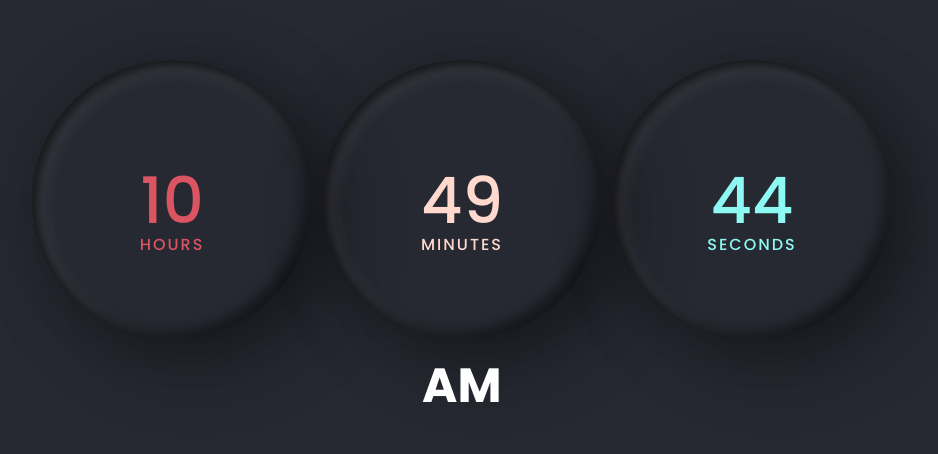
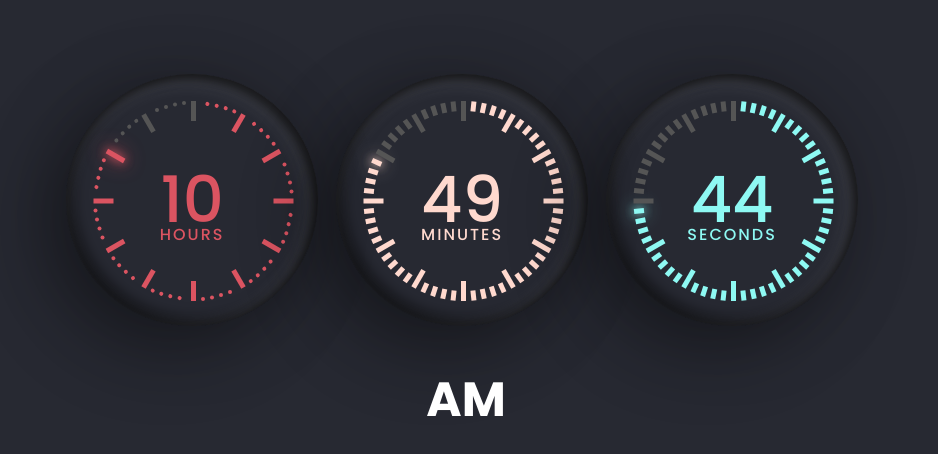
Before and after one commit to LilySky22/CSS-Clock, a plain HTML site: page Index.html in a window 1280 px wide. Shown: the part 208-662 px from the top of the page, without its empty margins (178-1116 px from the left). Drawn offline with Linux system fonts and the light colour scheme.

Commit message:
Add files via upload

```diff
--- a/Index.html
+++ b/Index.html
@@ -25,9 +25,42 @@
             var minutes = date.getMinutes();
             var seconds = date.getSeconds();
 
-            secDots.innerHTML = '<b>' + amPm + '</b>' + '<h2>' + zero(seconds) + '<br><span>Seconds</span></h2>';
-            minDots.innerHTML = '<h2>' + zero(minutes) + '<br><span>Minutes</span></h2>';
-            hrDots.innerHTML = '<h2>' + zero(hours) + '<br><span>Hours</span></h2>';
+            var secondsDots = '';
+            for(var i = 1; i < 61; i++) {
+                var rotation = i * 6;
+                if ( i === seconds) {
+                    secondsDots += '<div class="dot active" style="transform: rotate('+rotation+'deg)"></div>';
+                }
+                else {
+                    secondsDots += '<div class="dot" style="transform: rotate('+rotation+'deg)"></div>';
+                }
+            }
+
+            var minutesDots = '';
+            for(var i = 1; i < 61; i++) {
+                var rotation = i * 6;
+                if ( i === minutes) {
+                    minutesDots += '<div class="dot active" style="transform: rotate('+rotation+'deg)"></div>';
+                }
+                else {
+                    minutesDots += '<div class="dot" style="transform: rotate('+rotation+'deg)"></div>';
+                }
+            }
+
+            var hoursDots = '';
+            for(var i = 1; i < 13; i++) {
+                var rotation = i * 30;
+                if ( i === hours) {
+                    hoursDots += '<div class="dot active" style="transform: rotate('+rotation+'deg)"></div>';
+                }
+                else {
+                    hoursDots += '<div class="dot" style="transform: rotate('+rotation+'deg)"></div>';
+                }
+            }
+
+            secDots.innerHTML = secondsDots + '<b>' + amPm + '</b>' + '<h2>' + zero(seconds) + '<br><span>Seconds</span></h2>';
+            minDots.innerHTML = minutesDots + '<h2>' + zero(minutes) + '<br><span>Minutes</span></h2>';
+            hrDots.innerHTML = hoursDots + '<h2>' + zero(hours) + '<br><span>Hours</span></h2>';
         }
 
         function zero(number) {
--- a/style.css
+++ b/style.css
@@ -24,9 +24,10 @@ body {
 #minDots,
 #secDots {
     position: relative;
-    width: 200px;
-    height: 200px;
+    width: 180px;
+    height: 180px;
     border-radius: 50%;
+    rotate: 90deg;
 }
 
 #hrDots::before,
@@ -49,6 +50,7 @@ body {
 {
     position: absolute;
     text-align: center;
+    rotate: -90deg;
     inset: 0;
     display: flex;
     justify-content: center;
@@ -75,6 +77,64 @@ body {
     position: absolute;
     color: white;
     display: inline-flex;
-    transform: translate(-230px,250px);
+    transform: rotate(-90deg)translate(-320px,250px);
     font-size: 3em;
 }
+
+#secDots .dot,
+#minDots .dot,
+#hrDots .dot {
+    position: absolute;
+    top: 48%;
+    left: -5%;
+    width: 10px;
+    height: 5px;
+    background: var(--clr);
+    transform-origin: 100px;
+}
+
+#secDots .active.dot,
+#minDots .active.dot,
+#hrDots .active.dot {
+    background: var(--clr);
+    box-shadow: 0 0 10px var(--clr),
+    0 0 20px var(--clr),
+    0 0 300px var(--clr);
+}
+
+#secDots .active.dot ~ .dot,
+#minDots .active.dot ~ .dot,
+#hrDots .active.dot ~ .dot {
+    background: #555;
+}
+
+#secDots .dot:nth-child(5n + 5),
+#minDots .dot:nth-child(5n + 5),
+#hrDots .dot:nth-child(5n + 5){
+    width: 20px;
+}
+
+#hrDots .dot {
+    width: 20px;
+}
+
+#hrDots .dot::before {
+    content: '';
+    position: absolute;
+    left: 0;
+    top: 10px;
+    width: 4px;
+    height: 4px;
+    border-radius: 4px;
+    background: var(--clr);
+    box-shadow: 1.5px 9px var(--clr),
+    4px 18px var(--clr),
+    7px 27px var(--clr);
+}
+
+#hrDots .dot.active ~.dot::before {
+    background: #555;
+    box-shadow: 1.5px 9px #555,
+    4px 18px #555,
+    7px 27px #555;
+}
```
